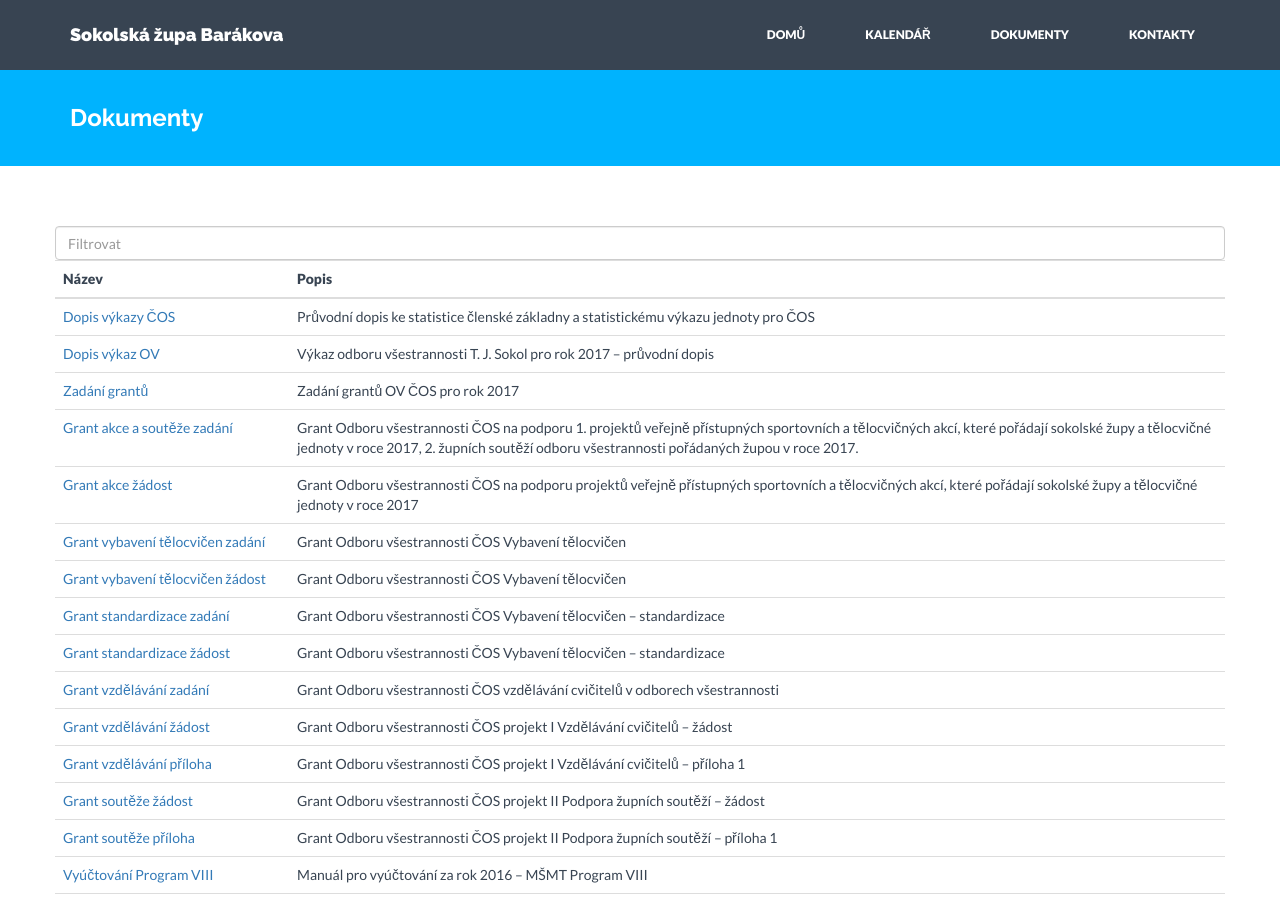
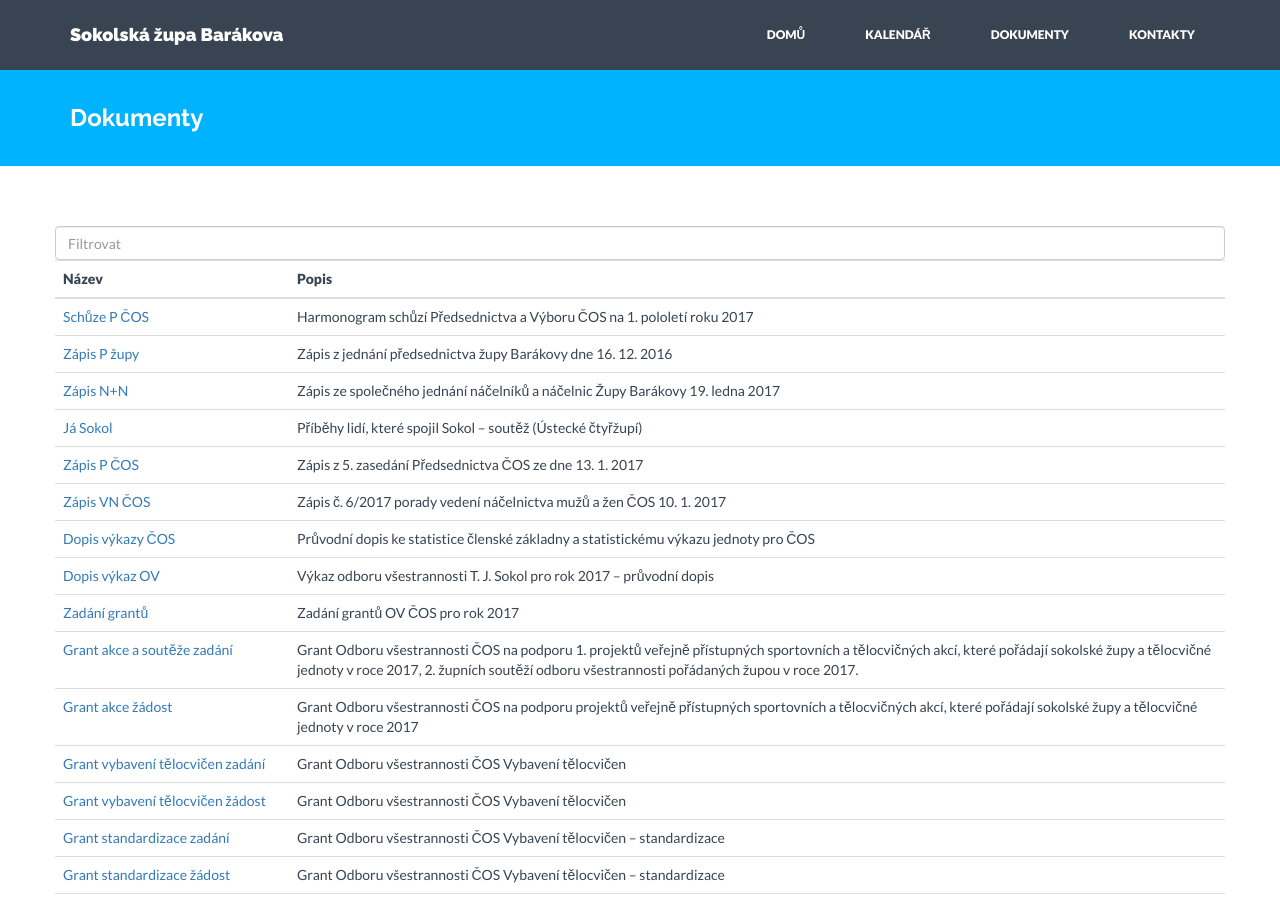
Before and after one commit to milanhybner/zbarakova.cz, a Jekyll site: the page built from dokumenty.md, in a window 1280 px wide and 900 px high. Built offline with Jekyll 4.4.1, drawn with Linux system fonts in a browser that asks for light colours; nearby versions of some CDN libraries.

Commit message:
akt. akce a dokumenty

```diff
--- a/_data/dokumenty.yaml
+++ b/_data/dokumenty.yaml
@@ -1,3 +1,27 @@
+- nazev: Schůze P ČOS
+  url: https://drive.google.com/open?id=0B0w6gDorCVUkR2RENE02dWh4OXpFVktsaklxZTNXbHI4VUFR
+  popis: Harmonogram schůzí Předsednictva a Výboru ČOS na 1. pololetí roku 2017
+
+- nazev: Zápis P župy
+  url: https://drive.google.com/open?id=0B0w6gDorCVUkYnNFX0EtZFpFQ3M
+  popis: Zápis z jednání předsednictva župy Barákovy dne 16. 12. 2016
+
+- nazev: Zápis N+N
+  url: https://drive.google.com/open?id=0B0w6gDorCVUkSXB3QThVTDFvQ3ZhNGVjODFwdTBGNjFsVGpr
+  popis: Zápis ze společného jednání náčelníků a náčelnic Župy Barákovy 19. ledna 2017
+
+- nazev: Já Sokol
+  url: https://drive.google.com/open?id=0B0w6gDorCVUkbl9OOEZLUjlfYktZc1dMSVJFNU5HZXVBbGxj
+  popis: Příběhy lidí, které spojil Sokol – soutěž (Ústecké čtyřžupí)
+
+- nazev: Zápis P ČOS
+  url: https://drive.google.com/open?id=0B0w6gDorCVUkU2F1YmQ2SjhBNk1laHVndTUyaU1PdjV1Zncw
+  popis: Zápis z 5. zasedání Předsednictva ČOS ze dne 13. 1. 2017
+
+- nazev: Zápis VN ČOS
+  url: https://drive.google.com/open?id=0B0w6gDorCVUkenJkT0lkQzNNaXVtSTJ5Z2JkY09OV0I4WThR
+  popis: Zápis č. 6/2017 porady vedení náčelnictva mužů a žen ČOS 10. 1. 2017
+
 - nazev: Dopis výkazy ČOS
   url: https://drive.google.com/open?id=0B0w6gDorCVUkZmNUY0FrbjVwVl9vQW8tNS02d091VXZhWjlz
   popis: Průvodní dopis ke statistice členské základny a statistickému výkazu jednoty pro ČOS
```
Also changed, not shown: _data/akce.yaml (+14 -0 lines).
